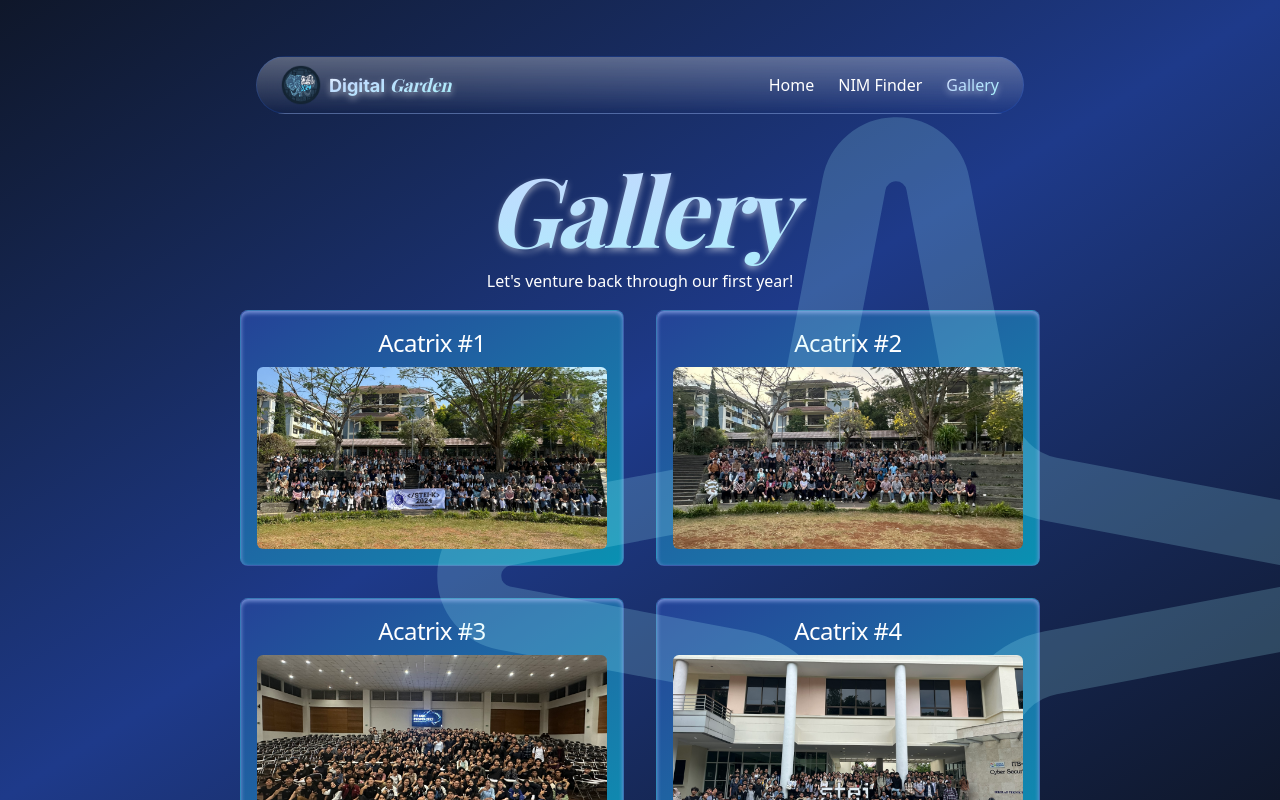
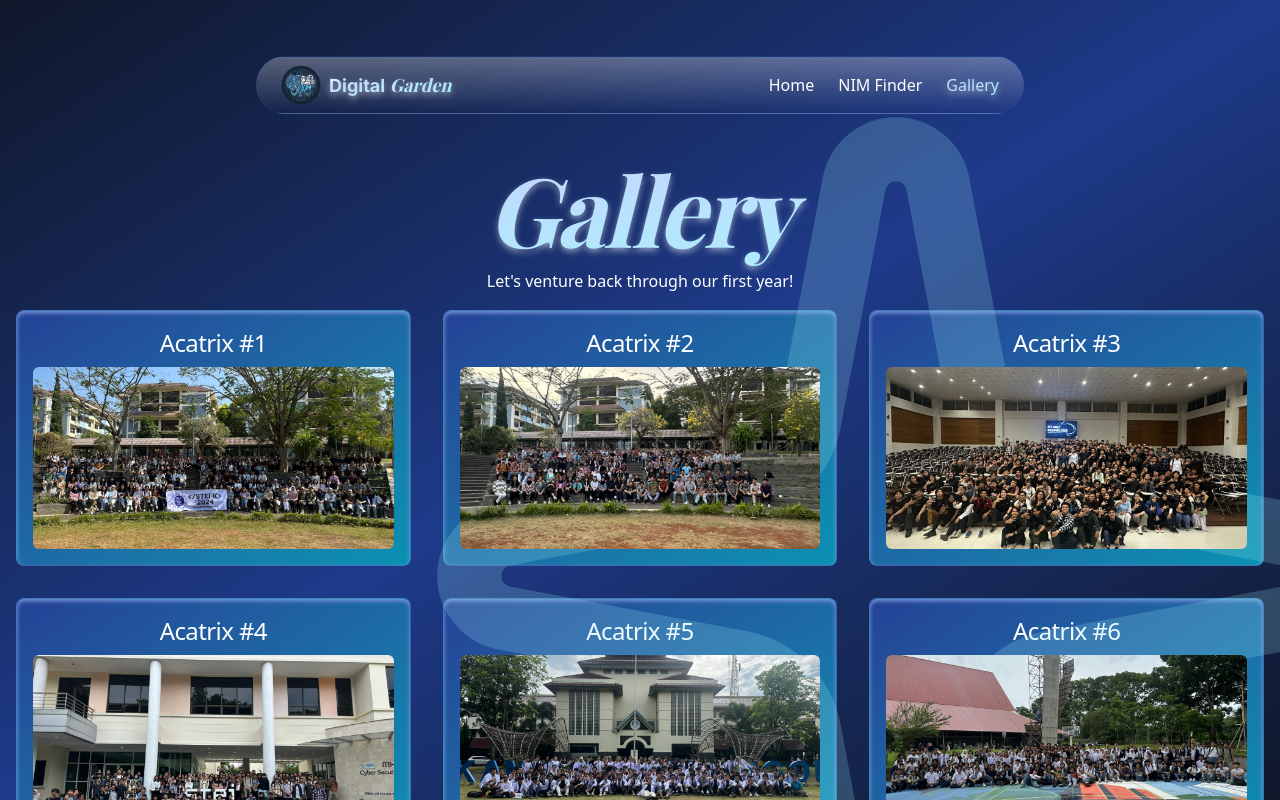
Before and after one commit to JSNDWRD/NIM-Finder-STEIK24, a Next.js app: page /Gallery in a window 1280 px wide. Built offline with nearby package versions, Linux system fonts and the light colour scheme; a web font is replaced by a local one.

Commit message:
refactor: change width of gallery section

```diff
--- a/app/Gallery/page.tsx
+++ b/app/Gallery/page.tsx
@@ -15,11 +15,11 @@ export default async function Page() {
       <p className="text-center">
         Let&apos;s venture back through our first year!
       </p>
-      <div className="mx-auto grid w-fit grid-cols-1 justify-items-center gap-8 p-4 md:grid-cols-2">
+      <div className="mx-auto grid w-full grid-cols-1 justify-items-center gap-8 p-4 md:grid-cols-2 lg:grid-cols-3">
         {galleryFns.map((e, i) => {
           return (
             <div
-              className="h-64 w-96 rounded-lg border border-[#7C98DC]/30 bg-gradient-to-br from-[#244296] to-[#0891B2] p-4 shadow-inner shadow-[#7C98DC] max-sm:h-48 max-sm:w-72"
+              className="h-64 w-full rounded-lg border border-[#7C98DC]/30 bg-gradient-to-br from-[#244296] to-[#0891B2] p-4 shadow-inner shadow-[#7C98DC] max-md:h-48 max-md:w-72"
               key={e}
             >
               <div className="flex h-full flex-col">
@@ -31,6 +31,8 @@ export default async function Page() {
                   <Image
                     src={`/gallery/${e}`}
                     alt={e}
+                    quality={70}
+                    priority={true}
                     fill
                     className="rounded-md object-cover"
                   />
```
